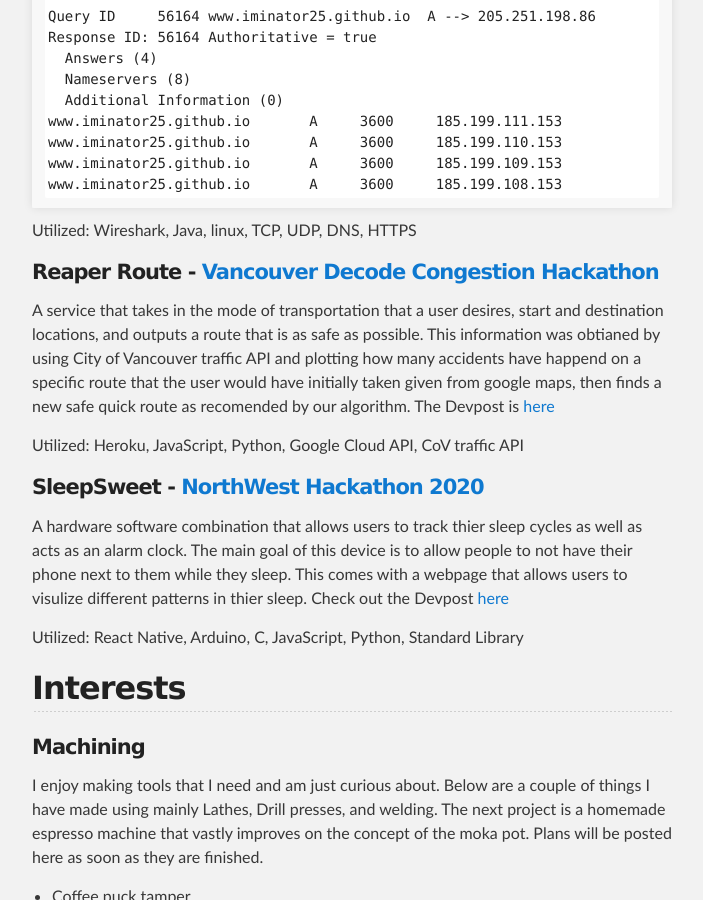
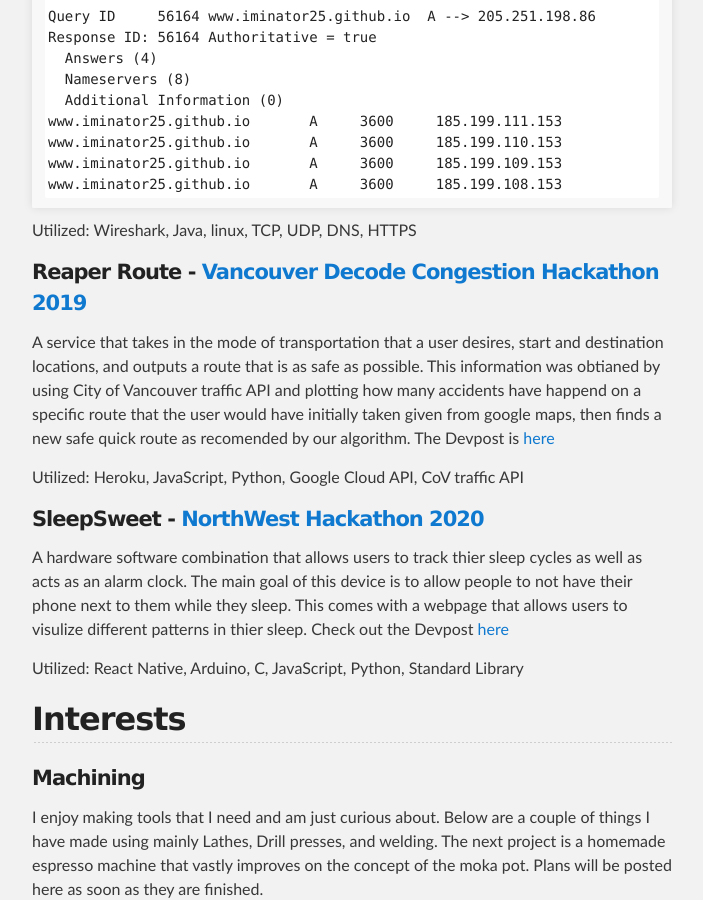
Before and after one commit to iminator25/iminator25.github.io, a Jekyll site: the page built from index.md, in a window 1280 px wide and 900 px high, scrolled down 1849 px. Shown: the whole window, without its empty margins (288-991 px from the left). Built offline with Jekyll 4.4.1, drawn with Linux system fonts in a browser that asks for light colours.

Commit message:
Add: Date to VDH

````diff
--- a/index.md
+++ b/index.md
@@ -68,7 +68,7 @@
 ```
 Utilized: Wireshark, Java, linux, TCP, UDP, DNS, HTTPS
 
-#### Reaper Route - [Vancouver Decode Congestion Hackathon](https://vancouver.ca/streets-transportation/decode-congestion-hackathon.aspx)
+#### Reaper Route - [Vancouver Decode Congestion Hackathon 2019](https://vancouver.ca/streets-transportation/decode-congestion-hackathon.aspx)
 A service that takes in the mode of transportation that a user desires, start and destination locations, and outputs a route that is as safe as possible. This information was obtianed by using City of Vancouver traffic API and plotting how many accidents have happend on a specific route that the user would have initially taken given from google maps, then finds a new safe quick route as recomended by our algorithm. The Devpost is [here](https://devpost.com/software/sleep-sweet-uqtnox)
 
 Utilized: Heroku, JavaScript, Python, Google Cloud API, CoV traffic API
````
